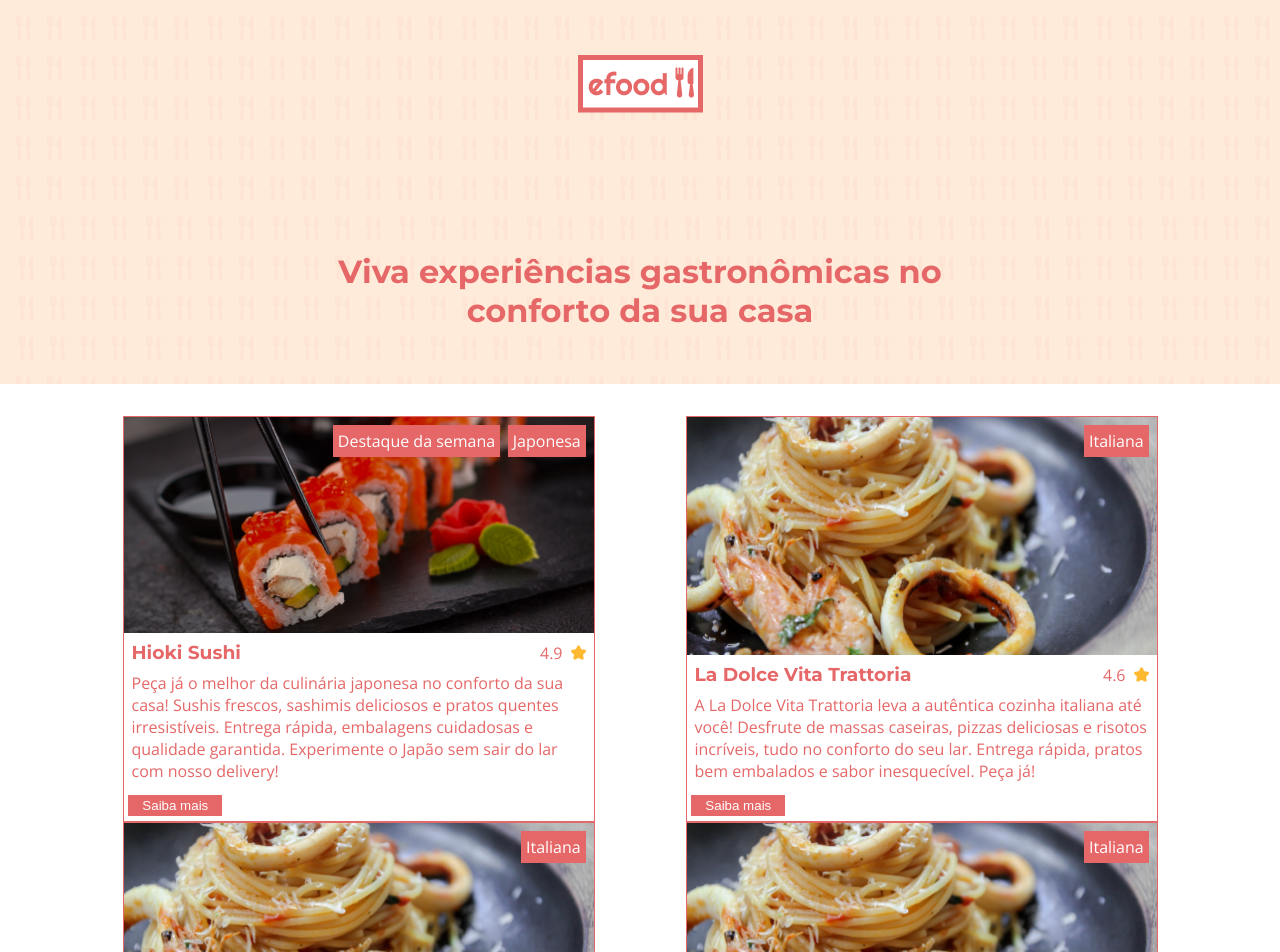
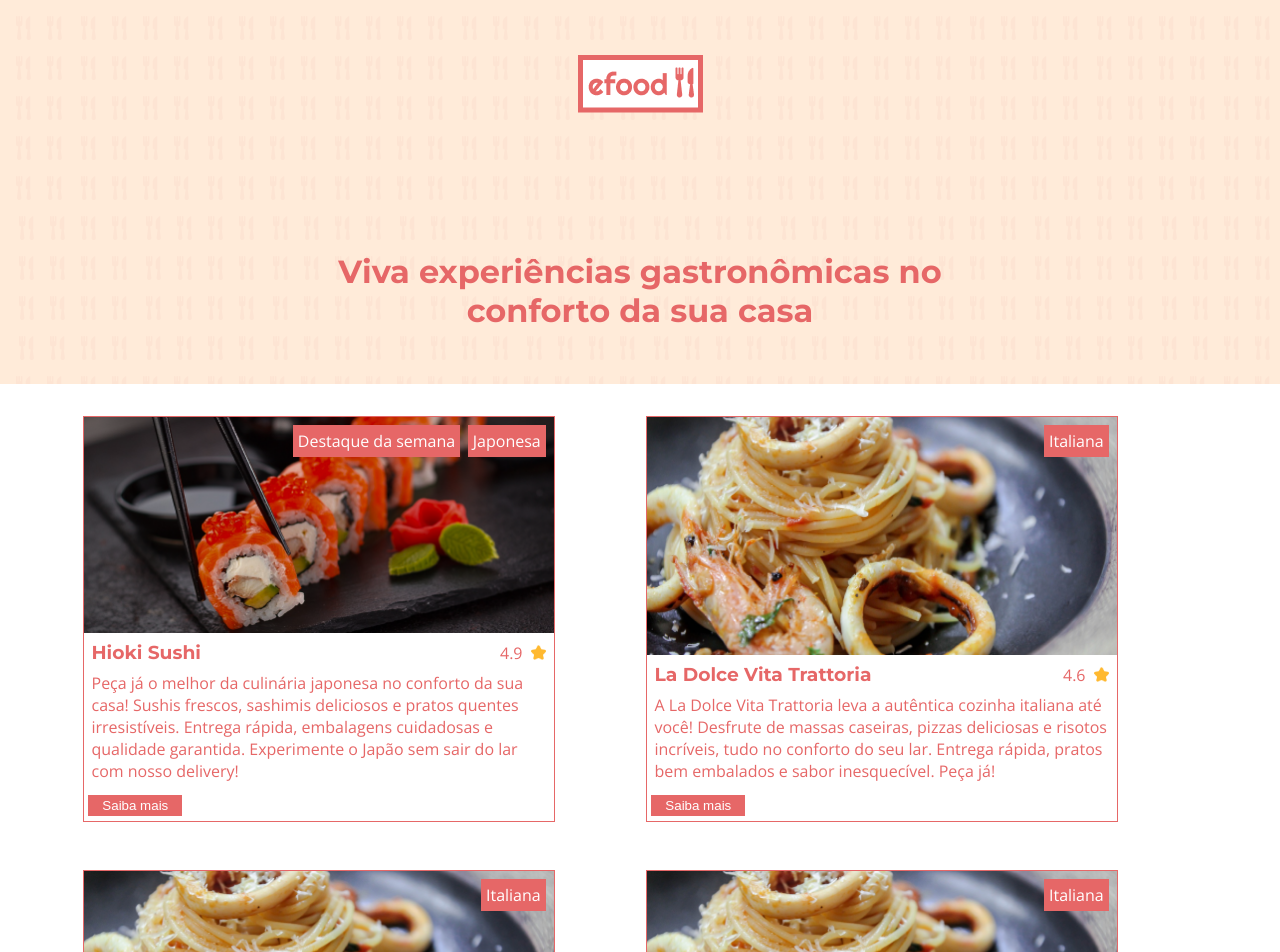
Before and after one commit to alvesxdani/efood-ebac, a React (Vite) app: page / in a window 1280 px wide. Shown: the top 952 px of the page. Built offline with nearby package versions, Linux system fonts and the light colour scheme.

Commit message:
:lipstick: ajuste do tamanho do card

```diff
--- a/src/components/Card/styles.ts
+++ b/src/components/Card/styles.ts
@@ -5,10 +5,12 @@ export const StyledCard = styled.div`
   display: flex;
   flex-direction: column;
   justify-content: space-between;
+  width: 472px;
+  position: relative;
   color: ${colors.primary};
   border: 1px solid ${colors.primary};
-  max-width: 472px;
-  position: relative;
+  margin-right: 80px;
+  margin-bottom: 48px;
 
   .details {
     position: absolute;
```
